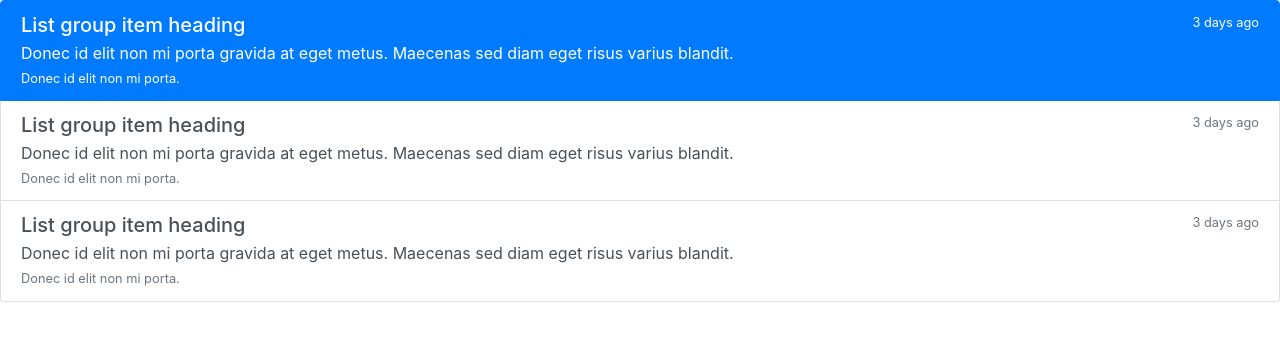
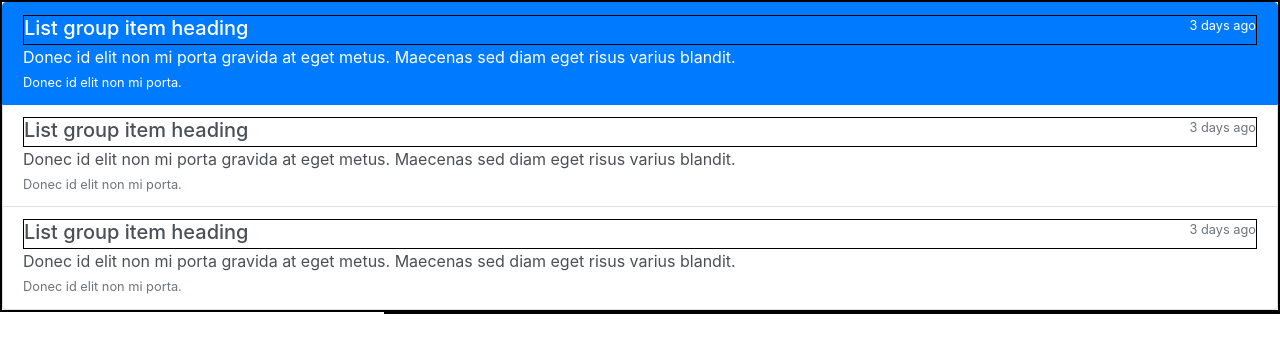
Before and after one commit to kimhyunjun7971/yodda, a plain HTML site: page main.html in a window 1280 px wide. Drawn offline with nearby package versions, Linux system fonts and the light colour scheme.

Commit message:
Update main.html

```diff
--- a/main.html
+++ b/main.html
@@ -2,13 +2,27 @@
 
 	<head>
 		<link rel="stylesheet" href="https://cdn.jsdelivr.net/npm/bootstrap@4.0.0/dist/css/bootstrap.min.css" integrity="sha384-Gn5384xqQ1aoWXA+058RXPxPg6fy4IWvTNh0E263XmFcJlSAwiGgFAW/dAiS6JXm" crossorigin="anonymous">
-		<script
-		      src="https://code.jquery.com/jquery-3.6.0.min.js"
-		      integrity="sha256-/xUj+3OJU5yExlq6GSYGSHk7tPXikynS7ogEvDej/m4="
-		      crossorigin="anonymous"
-		    ></script>
+		<script src="https://code.jquery.com/jquery-3.6.0.min.js" integrity="sha256-/xUj+3OJU5yExlq6GSYGSHk7tPXikynS7ogEvDej/m4=" crossorigin="anonymous"></script>
 		<script src="https://cdn.jsdelivr.net/npm/popper.js@1.12.9/dist/umd/popper.min.js" integrity="sha384-ApNbgh9B+Y1QKtv3Rn7W3mgPxhU9K/ScQsAP7hUibX39j7fakFPskvXusvfa0b4Q" crossorigin="anonymous"></script>
 		<script src="https://cdn.jsdelivr.net/npm/bootstrap@4.0.0/dist/js/bootstrap.min.js" integrity="sha384-JZR6Spejh4U02d8jOt6vLEHfe/JQGiRRSQQxSfFWpi1MquVdAyjUar5+76PVCmYl" crossorigin="anonymous"></script>
+		<style>
+		    div {
+			width: 100%;
+			border: 1px solid #000;
+		    }
+		    div#itmes {
+			width: 30%;
+			float: left;
+			box-sizing: border-box;
+			background: #ff0;
+		    }
+		    div#content {
+			width: 70%;
+			float: right;
+			box-sizing: border-box;
+			background: #0ff;
+		    }
+		</style>
 	</head>
 	<body>
 		<div id="items">
```
